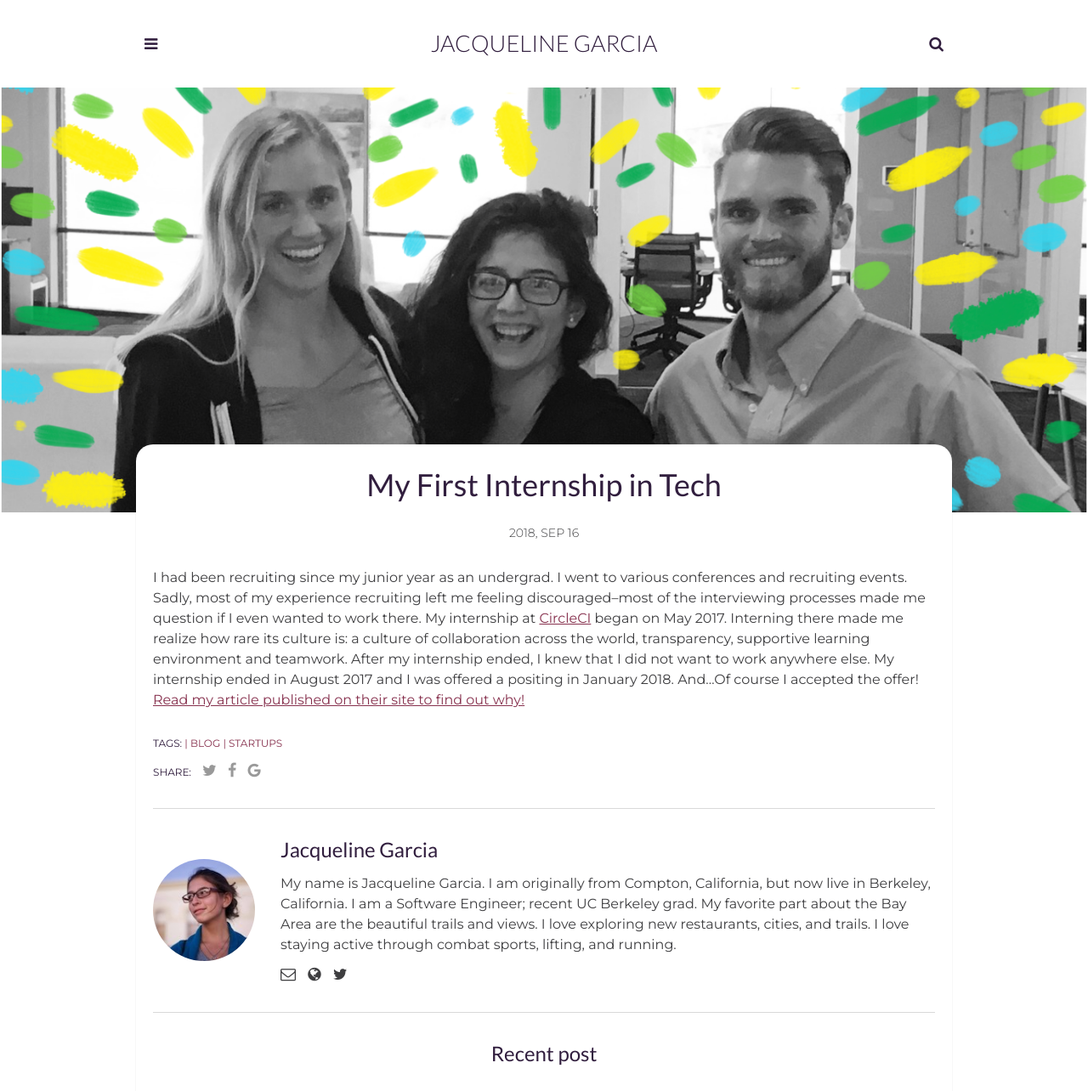
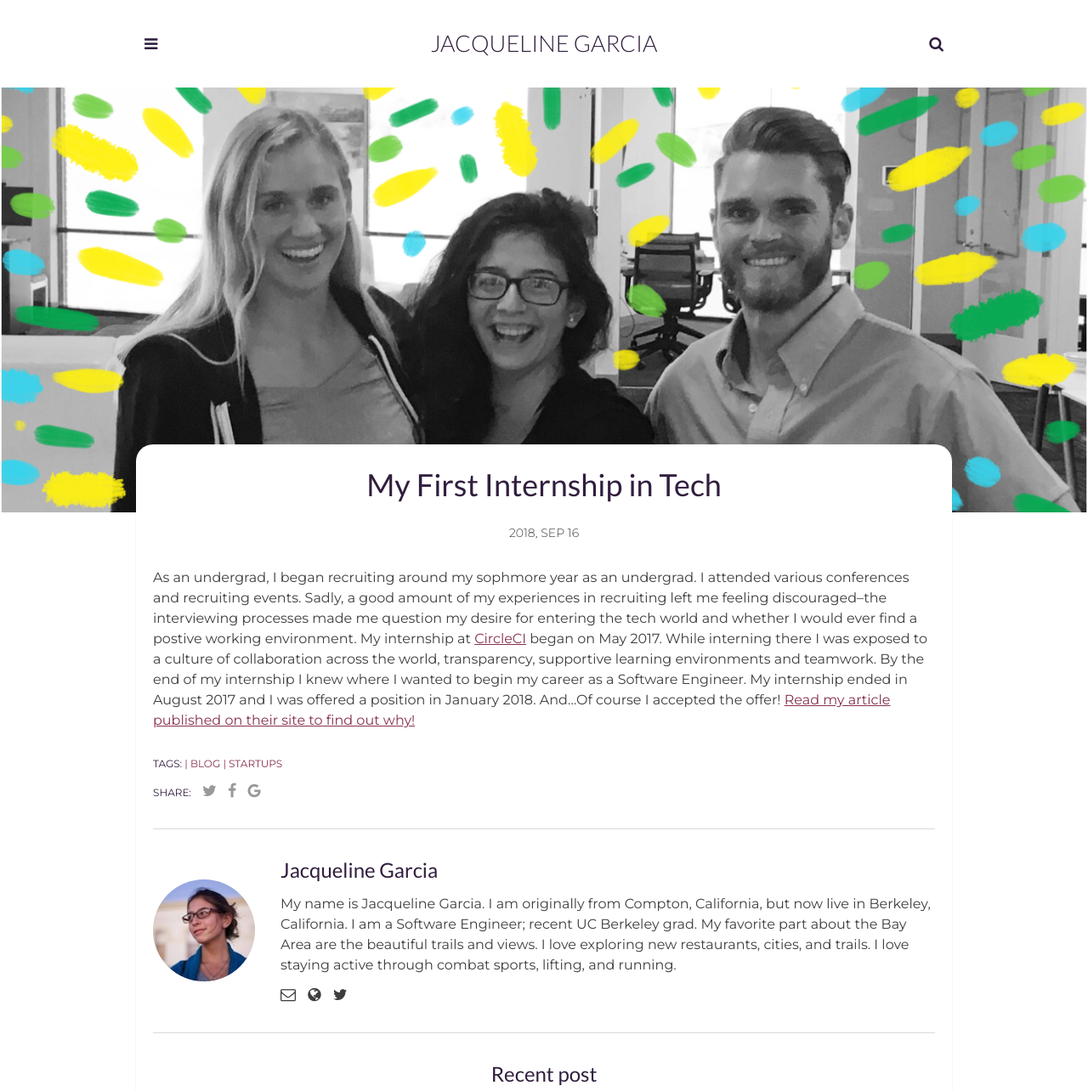
Before and after one commit to jackieg017/jackieg017.github.io, a Jekyll site: the page built from _posts/2018-09-16-my-first-internship-in-tech.markdown, in a window 1280 px wide, cut to the strip 0-1284 px from the top of the page. Shown: the whole strip at 85% size. Built offline with Jekyll 4.4.1, drawn with Linux system fonts in a browser that asks for light colours.

Commit message:
update internship article

```diff
--- a/_posts/2018-09-16-my-first-internship-in-tech.markdown
+++ b/_posts/2018-09-16-my-first-internship-in-tech.markdown
@@ -8,5 +8,5 @@ tags: [Blog, Startups]
 author: Jacque # Add name author (optional)
 ---
 
-I had been recruiting since my junior year as an undergrad. I went to various conferences and recruiting events. Sadly, most of my experience recruiting left me feeling discouraged--most of the interviewing processes made me question if I even wanted to work there. My internship at [CircleCI](https://circleci.com/) began on May 2017. Interning there made me realize how rare its culture is: a culture of collaboration across the world, transparency, supportive learning environment and teamwork. After my internship ended, I knew that I did not want to work anywhere else. My internship ended in August 2017 and I was offered a positing in January 2018. And...Of course I accepted the offer!
+As an undergrad, I began recruiting around my sophmore year as an undergrad. I attended various conferences and recruiting events. Sadly, a good amount of my experiences in recruiting left me feeling discouraged--the interviewing processes made me question my desire for entering the tech world and whether I would ever find a postive working environment. My internship at [CircleCI](https://circleci.com/) began on May 2017. While interning there I was exposed to a culture of collaboration across the world, transparency, supportive learning environments and teamwork. By the end of my internship I knew where I wanted to begin my career as a Software Engineer. My internship ended in August 2017 and I was offered a position in January 2018. And...Of course I accepted the offer!
 [Read my article published on their site to find out why!](https://circleci.com/blog/every-voice-counts-my-time-as-a-circleci-intern/?utm_content=buffer28f01&utm_medium=SCC&utm_source=Twitter&utm_campaign=Twitter-Buffer-Csy)
```
